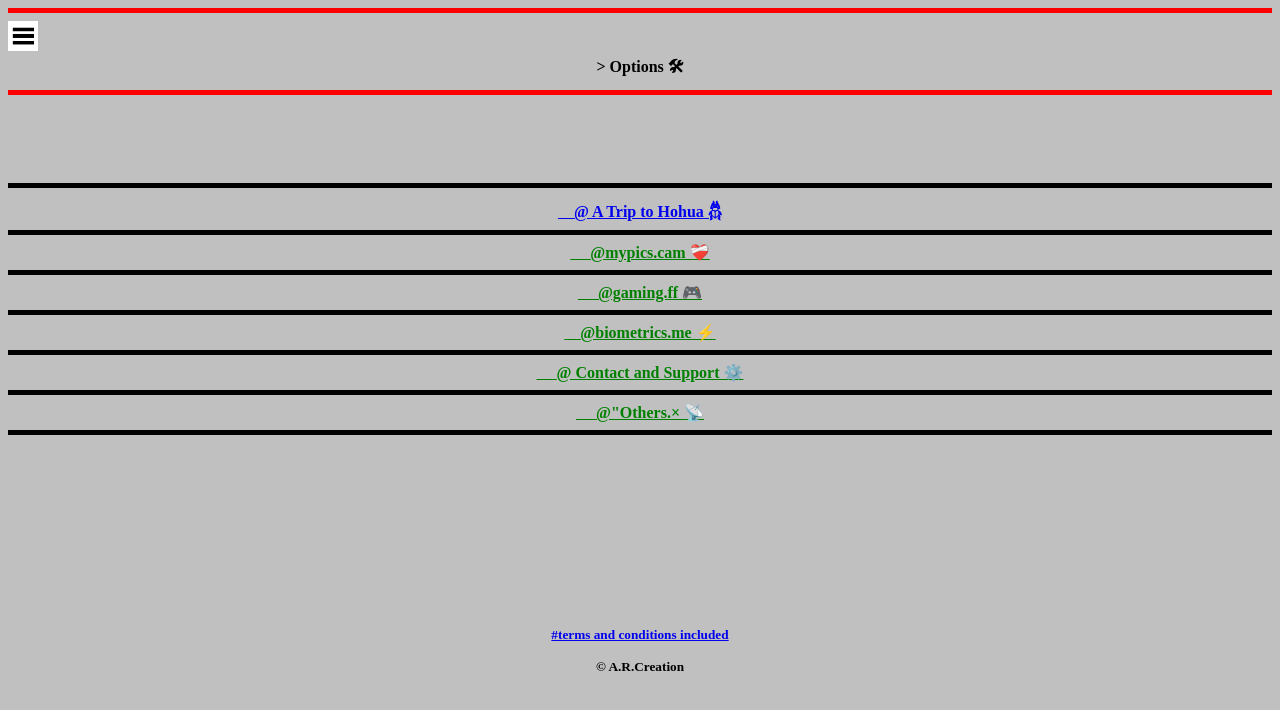
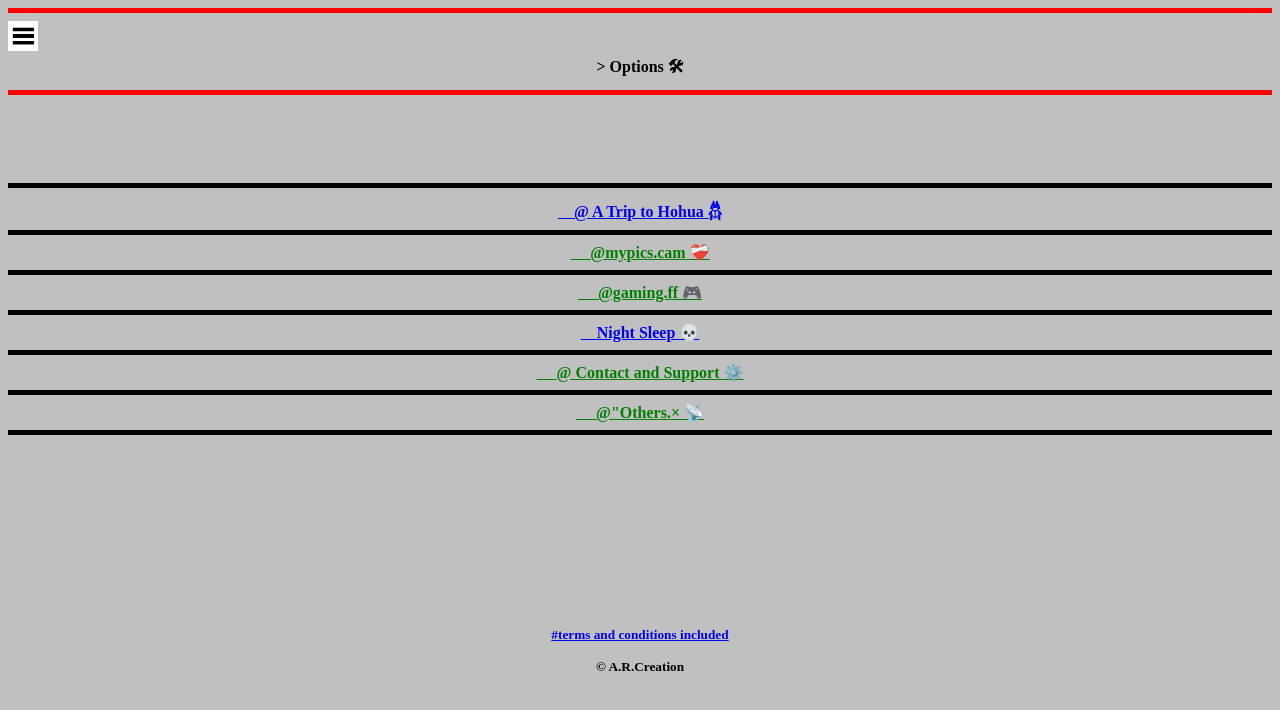
Before and after one commit to rejuanul94/Option, a plain HTML site: page index.html in a window 1280 px wide. Drawn offline with Linux system fonts and the light colour scheme.

Commit message:
Update index.html

```diff
--- a/index.html
+++ b/index.html
@@ -45,7 +45,7 @@
       <a href="">&nbsp;&nbsp;&nbsp;&nbsp;<b> @gaming.ff 🎮</b>
       </a><br />
       <hr size="5" color="black"/>
-      <a href="">&nbsp;&nbsp;&nbsp;&nbsp;<b>@biometrics.me ⚡</b></a><br />
+      <a href="https://rejworld.netlify.app">&nbsp;&nbsp;&nbsp;&nbsp;<b>Night Sleep 💀</b></a><br />
       <hr size="5" color="black"/>
       <a href="">
  &nbsp;&nbsp;&nbsp;&nbsp; <b>@ Contact and Support ⚙️</b> </a> <br />
```
